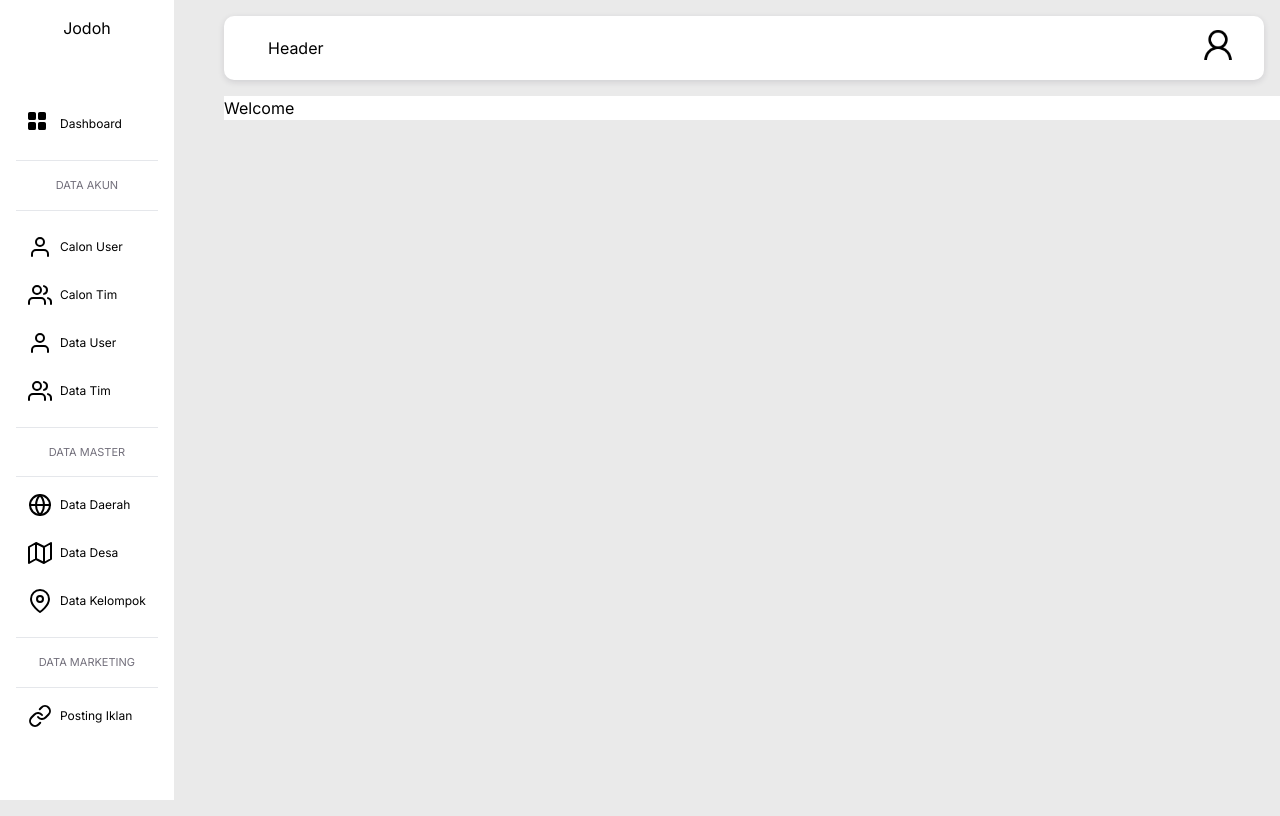
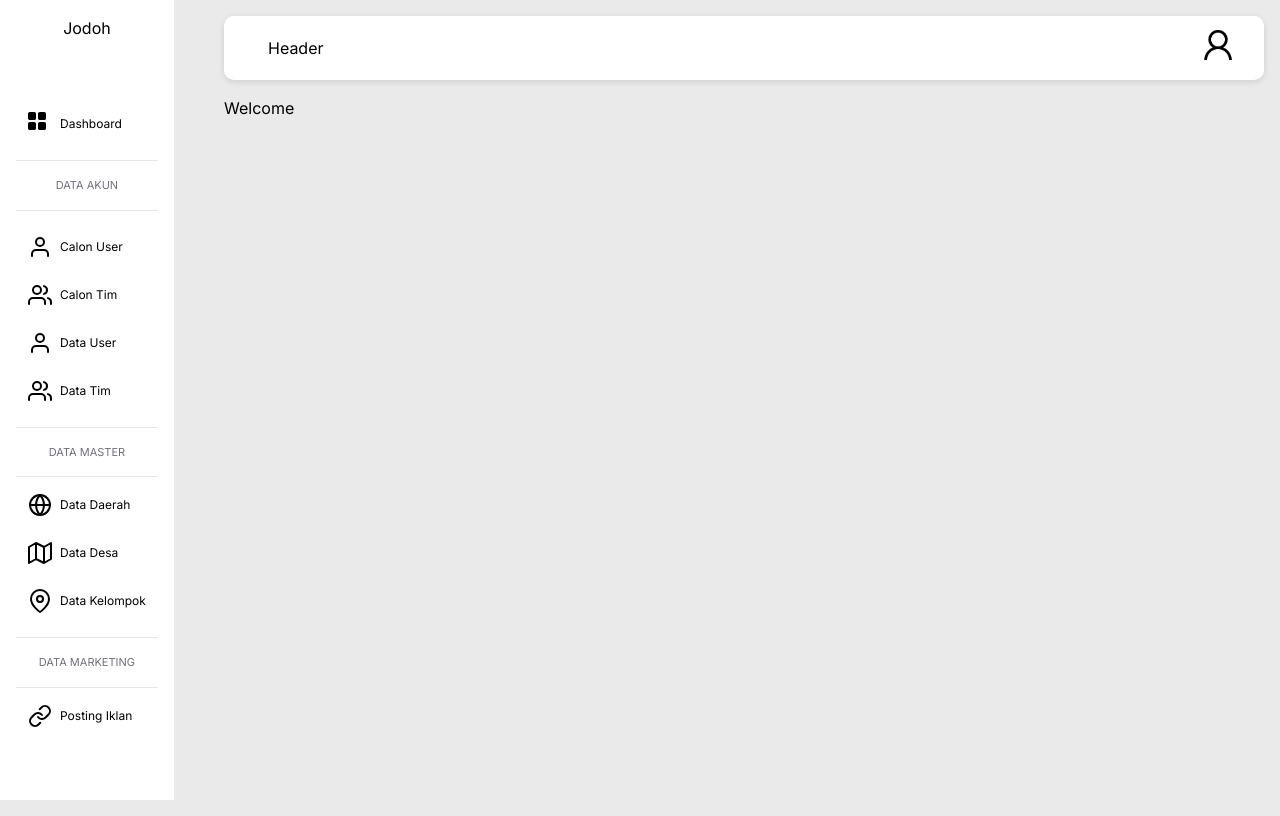
Before and after one commit to alfin-ardian/admin-unik, a React (Vite) app: page / in a window 1280 px wide. Built offline with nearby package versions, Linux system fonts and the light colour scheme; sample sign-in values are in the browser's storage.

Commit message:
adjust css

```diff
--- a/src/components/common/pages/dashboard/Dashboard.tsx
+++ b/src/components/common/pages/dashboard/Dashboard.tsx
@@ -4,7 +4,7 @@ import { Toaster } from "react-hot-toast";
 export const Dashboard: React.FC = () => {
   return (
     <>
-      <div className="container mx-auto bg-white">Welcome</div>
+      <div className="container mx-auto">Welcome</div>
       <Toaster />
     </>
   );
```
